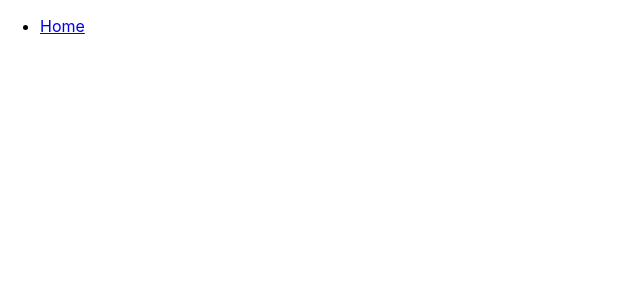
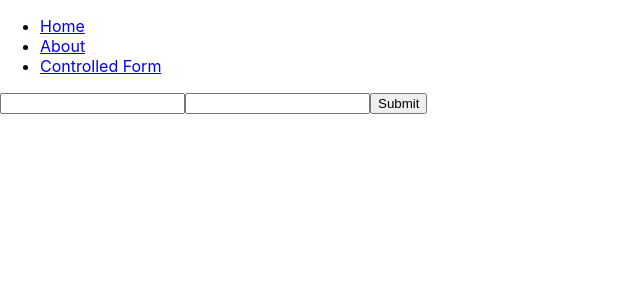
Before and after one commit to HemanthNh/reactjs, a React (Create React App) app: page /controlled-form in a window 1280 px wide. Before the commit this address had no page. Shown: the top 300 px of the page, without its empty margins (0-640 px from the left). Built offline with nearby package versions, Linux system fonts and the light colour scheme.

Commit message:
Controlled Forms, Lazy loading, Suspend

```diff
--- a/src/About.js
+++ b/src/About.js
@@ -1,5 +1,10 @@
+import './App.css';
 
 
 export default function About(){
-    return <h2>About</h2>
+    return (
+    <div className='about-div'>
+      <h2>About</h2>
+    </div>
+    )
   }
--- a/src/App.css
+++ b/src/App.css
@@ -40,3 +40,17 @@
 h2 {
   color: yellowgreen;
 }
+
+.loading {
+  width: 500px;
+  height: 500px;
+  background-color: red;
+}
+
+.home-div {
+  background-color: chocolate;
+}
+
+.about-div {
+  background-color: chartreuse;
+}
--- a/src/App.js
+++ b/src/App.js
@@ -1,26 +1,12 @@
+import React, { lazy, Suspense } from "react";
+import { BrowserRouter as Router, Route, Routes, Link } from "react-router-dom";
 import './App.css';
-import React from "react";
-import { BrowserRouter as Router, Route, Link, Routes, Navigate, Outlet }
-from "react-router-dom";
 
-function Home(){
-  return <h2>Home</h2>
-}
+const Home = lazy(()=> import('./Home'))
+const About = lazy(()=> import('./About'))
+const ControlledForm = lazy(()=> import('./ControlledForm'))
 
-function Login(){
-  return <h2>Login</h2>
-}
-
-function Profile(){
-  return <h2>Profile</h2>
-}
-
-function ProtectedComponent(){
-  return <h2>Protected Component</h2>
-}
-
-function App() {
-  const isAuthenticated = false;
+function App(){
   return(
     <Router>
       <nav>
@@ -28,33 +14,26 @@ function App() {
           <li>
             <Link to="/">Home</Link>
           </li>
-          {isAuthenticated ? (
           <li>
-            <Link to="/protected">Protected</Link>
+            <Link to="/about">About</Link>
           </li>
-          ) : null}
+          <li>
+            <Link to="/controlled-form">Controlled Form</Link>
+          </li>
         </ul>
       </nav>
-      <Routes>
-        <Route path='/' element={<Home/>}/>
-        <Route path='/login' element={<Login/>}/>
-        { isAuthenticated? (
-        <Route path='/protected' element={<Outlet/>}>
-          <Route index element={<ProtectedComponent/>} />
-          <Route path="profile" element={<Profile/>} />
-        </Route>
-        ) : (
-          <>
-          <Route path='/protected/*' element={<Navigate to="/login"/>}/>
-          {/* <Route path='/protected/profile' element={<Navigate to="/login"/>}/> */}
-          </>
-
-        )}
-      </Routes>
+      <div>
+      {/* suspended routes */}
+        <Suspense fallback={<div className="loading">Loading...</div>}>
+          <Routes>
+            <Route path="/" element={<Home/>}></Route>
+            <Route path="/about" element={<About/>}></Route>
+            <Route path="/controlled-form" element={<ControlledForm/>}></Route>
+          </Routes>
+        </Suspense>
+      </div>
     </Router>
   )
 }
 
-// Protected Routes
-
 export default App;
--- a/src/App-backup-routing.js
+++ b/src/AppJS backups/App-backup-routing.js
@@ -1,8 +1,8 @@
 import './App.css';
 import React from "react";
 import { BrowserRouter as Router, Route, Link, Routes, useParams } from "react-router-dom";
-import Home from './Home';
-import About from './About';
+import Home from '../Home';
+import About from '../About';
 
 function UserProfile(){
   const myparams = useParams();
--- a/src/App-routing-redirection-nesting.js
+++ b/src/AppJS backups/App-routing-redirection-nesting.js
@@ -2,7 +2,7 @@ import './App.css';
 import React from "react";
 import { BrowserRouter as Router, Route, Link, Routes, Navigate }
 from "react-router-dom";
-import NotFound from './NotFound';
+import NotFound from '../NotFound';
 
 function Home(){
   return <h2>Home</h2>
--- /dev/null
+++ b/src/ControlledForm.js
@@ -0,0 +1,34 @@
+import React, { useState } from "react";
+
+export default function ControlledForm(){
+    const [formData, setFormData] = useState({
+        username: '',
+        password: ''
+    })
+
+    const handleSubmit = (event) => {
+        event.preventDefault();
+        console.log(formData)
+    }
+    const handleInputChange = (event) => {
+        console.log(event)
+        const {name, value} = event.target;
+        setFormData({...formData, [name]: value})
+    }
+
+    return(
+        <form onSubmit={handleSubmit}>
+            <input type="text"
+            name="username"
+            value={formData.username}
+            onChange={handleInputChange}
+            />
+            <input type="password"
+            name="password"
+            value={formData.password}
+            onChange={handleInputChange}
+            />
+            <button type="submit">Submit</button>
+        </form>
+    )
+}
--- a/src/Home.js
+++ b/src/Home.js
@@ -1,3 +1,10 @@
+import './App.css';
+
+
 export default function Home(){
-    return <h2>Home</h2>
+    return (
+    <div className='home-div'>
+      <h2>Home</h2>
+    </div>
+    )
   }
```
Also changed, not shown: src/AppJS backups/App-backup.js (renamed from src/App-backup.js, +14 -14 lines), src/AppJS backups/App-protected-routes.js (added, +60 -0 lines), src/AppJS backups/App-programmatic-navigation.js (renamed from src/App-programmatic-navigation.js).
